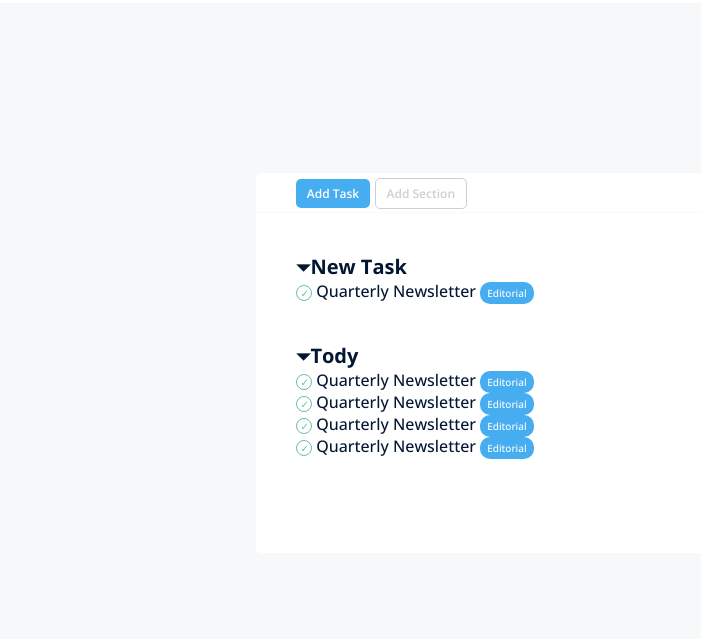
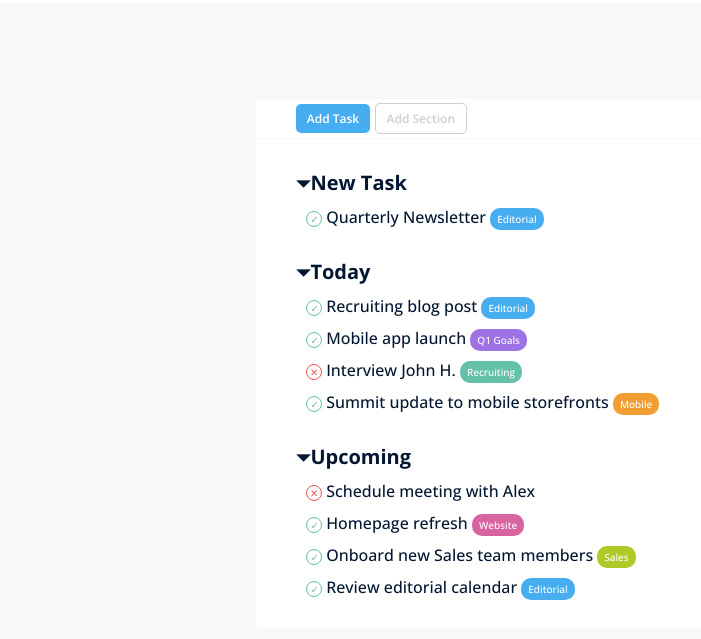
Before and after one commit to sargon17/html-css-toboolist, a plain HTML site: page index.html in a window 1280 px wide. Shown: the part 77-716 px from the top of the page, without its empty margins (0-701 px from the left). Drawn offline with nearby package versions, Linux system fonts and the light colour scheme.

Commit message:
Added al the tasks & stickers

```diff
--- a/index.html
+++ b/index.html
@@ -26,11 +26,16 @@
     <!-- main block start -->
     <main>
       <div class="main-container bg-white">
+
+        <!-- control container -->
         <div class="control-container lt-padding-40">
           <button class="control-button">Add Task</button>
           <button class="control-button white-btn">Add Section</button>
         </div>
+        <!-- control container end -->
+        <!-- list start -->
         <div class="todo-list-container lt-padding-40">
+          <!-- first task section -->
           <ul>
             <li class="section-list-element">
               <p class="section-text"><span>&#9207;</span>New Task</p>
@@ -44,40 +49,88 @@
                 </li>
               </ul>
             </li>
+            <!-- first task section -->
+
+
+
+            <!-- second task section -->
             <li class="section-list-element" >
-              <p class="section-text"><span>&#9207;</span>Tody</p>
+              <p class="section-text"><span>&#9207;</span>Today</p>
               <ul>
                 <li>
                   <p class="task-text">
                     <span class="simbol-element completed">&#10003;</span>
-                    Quarterly Newsletter
+                    Recruiting blog post
                     <span class="sticker s-blue">Editorial</span>
                   </p>
                 </li>
                 <li>
                   <p class="task-text">
                     <span class="simbol-element completed">&#10003;</span>
-                    Quarterly Newsletter
-                    <span class="sticker s-blue">Editorial</span>
+                    Mobile app launch
+                    <span class="sticker s-purple">Q1 Goals</span>
+                  </p>
+                </li>
+                <li>
+                  <p class="task-text">
+                    <span class="simbol-element uncompleted">&#10005;</span>
+                    Interview John H.
+                    <span class="sticker s-turquoise">Recruiting</span>
                   </p>
                 </li>
                 <li>
                   <p class="task-text">
                     <span class="simbol-element completed">&#10003;</span>
-                    Quarterly Newsletter
-                    <span class="sticker s-blue">Editorial</span>
+                    Summit update to mobile storefronts
+                    <span class="sticker s-orange">Mobile</span>
+                  </p>
+                </li>
+              </ul>
+            </li>
+            <!-- second task section -->
+
+
+
+            <!-- third task section -->
+            <li class="section-list-element" >
+              <p class="section-text"><span>&#9207;</span>Upcoming</p>
+              <ul>
+                <li>
+                  <p class="task-text">
+                    <span class="simbol-element uncompleted">&#10005;</span>
+                    Schedule meeting with Alex
+                    <span class="sticker s-blue invisible">Editorial</span>
                   </p>
                 </li>
                 <li>
                   <p class="task-text">
                     <span class="simbol-element completed">&#10003;</span>
-                    Quarterly Newsletter
+                    Homepage refresh
+                    <span class="sticker s-pink">Website</span>
+                  </p>
+                </li>
+                <li>
+                  <p class="task-text">
+                    <span class="simbol-element completed">&#10003;</span>
+                    Onboard new Sales team members
+                    <span class="sticker s-green">Sales</span>
+                  </p>
+                </li>
+                <li>
+                  <p class="task-text">
+                    <span class="simbol-element completed">&#10003;</span>
+                    Review editorial calendar
                     <span class="sticker s-blue">Editorial</span>
                   </p>
                 </li>
               </ul>
             </li>
+            <!-- third task section -->
+
+
+
           </ul>
+          <!-- list end -->
         </div>
       </div>
     </main>
--- a/style/style.css
+++ b/style/style.css
@@ -1,38 +1,37 @@
 /* general */
-*{
-    font-family: 'Open Sans', sans-serif;
+* {
+  font-family: "Open Sans", sans-serif;
   color: #031732;
 }
-body{
+body {
   background: #f6f8f9;
   margin: 0%;
 }
-button{
+button {
   background: #47adf1;
   font-size: 12px;
   font-weight: 600;
   color: #fff;
   padding: 0.5em 0.9em;
   border-radius: 5;
-    /* border: 1px solid #47adf1; */
 }
-button:hover{
+button:hover {
   background: #347eaf;
   cursor: pointer;
-    transition: .1s;
-    /* border: 1px solid #347eaf; */
+  transition: 0.1s;
+}
+
+/* Reusable components */
+.bg-white {
+  background: #fff;
+}
+.lt-padding-40 {
+  padding-left: 40px;
 }
 
 
-/* Reusable components */
-.bg-white{
-    background: #fff;
-}
-.lt-padding-40{
-    padding-left: 40px ;
-}
-
-.simbol-element{
+/*reusable check & cross simbols  */
+.simbol-element {
   display: inline-block;
   font-size: 10px;
   height: 16px;
@@ -41,39 +40,62 @@ button:hover{
   border-radius: 50%;
   padding-left: 3.5px;
 }
-.completed{
+.completed {
   border: 1px solid #64c0a9;
   color: #64c0a9;
 }
-.uncompleted{
+.uncompleted {
   border: 1px solid #eb554c;
   color: #eb554c;
+  padding-left: 3px;
 }
+/*reusable check & cross simbols  */
 
-.sticker{
+
+
+/* reusable sticker & colors */
+.sticker {
     font-size: 10px;
     color: #fff;
     background: #aaa;
-    padding: .4em .7em;
+    padding: 0.4em 0.7em;
     border-radius: 10px;
 }
-.s-blue{
+.s-blue {
     background: #47adf1;
 }
-/* Reusable components */
+.s-purple {
+    background: #9c72e4;
+}
+.s-turquoise {
+    background: #64c0a9;
+}
+.s-orange {
+    background: #f29e33;
+}
+.s-pink {
+    background: #d863a1;
+}
+.s-green {
+    background: #b0c926;
+}
 
-
+.invisible {
+    display: none;
+}
+/* reusable sticker & colors */
+/* Reusable components end */
 
 /* header & logo */
-header{
+header {
   height: 10vh;
   line-height: 9vh;
 }
-.logo-img{
+.logo-img {
   vertical-align: middle;
   margin-left: 20px;
 }
-.logo-name{
+.logo-name {
   vertical-align: middle;
   display: inline-block;
   font-size: 28px;
@@ -81,38 +103,35 @@ header{
 }
 /* header & logo */
 
-
-
 /* main */
-main{
+main {
   height: 90vh;
   width: 100vw;
   display: flex;
   align-items: center;
   justify-content: center;
 }
-.main-container{
+.main-container {
   width: 60vw;
   /* height: 60vh; */
   border-radius: 5px;
 }
 
 /* control & white btn */
-.control-container{
+.control-container {
   height: 5vh;
   line-height: 4.5vh;
   border-bottom: 1px solid #f6f8f9;
-
 }
-.control-button{
+.control-button {
   vertical-align: middle;
 }
-.white-btn{
+.white-btn {
   background: transparent;
   border: 1px solid #cad0d4;
   color: #cad0d4;
 }
-.white-btn:hover{
+.white-btn:hover {
   background: #64c0a9;
   border: #64c0a9;
   color: #fff;
@@ -122,21 +141,20 @@ main{
 
 
 /* todo list */
-.todo-list-container{
+.todo-list-container {
   width: 100%;
   min-height: 300px;
 }
-.section-list-element{
-    margin: 40px 0;
+.section-list-element {
+  margin: 30px 0;
 }
-.section-text{
+.section-text {
   font-weight: 700;
   font-size: 20px;
 }
 .task-text{
   font-size: 16px;
+  margin: 10px;
 }
 /* todo list */
-
-
 /* main */
```
Lines whose indentation alone changed are shown as unchanged.
